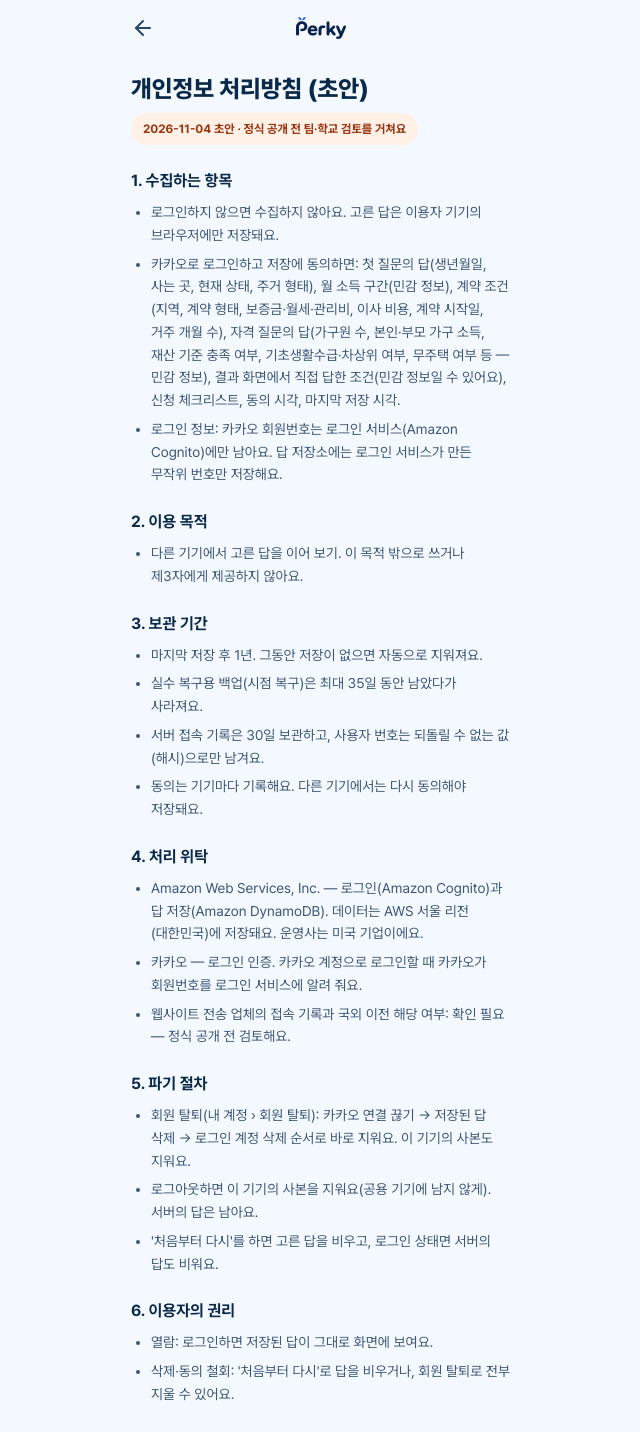
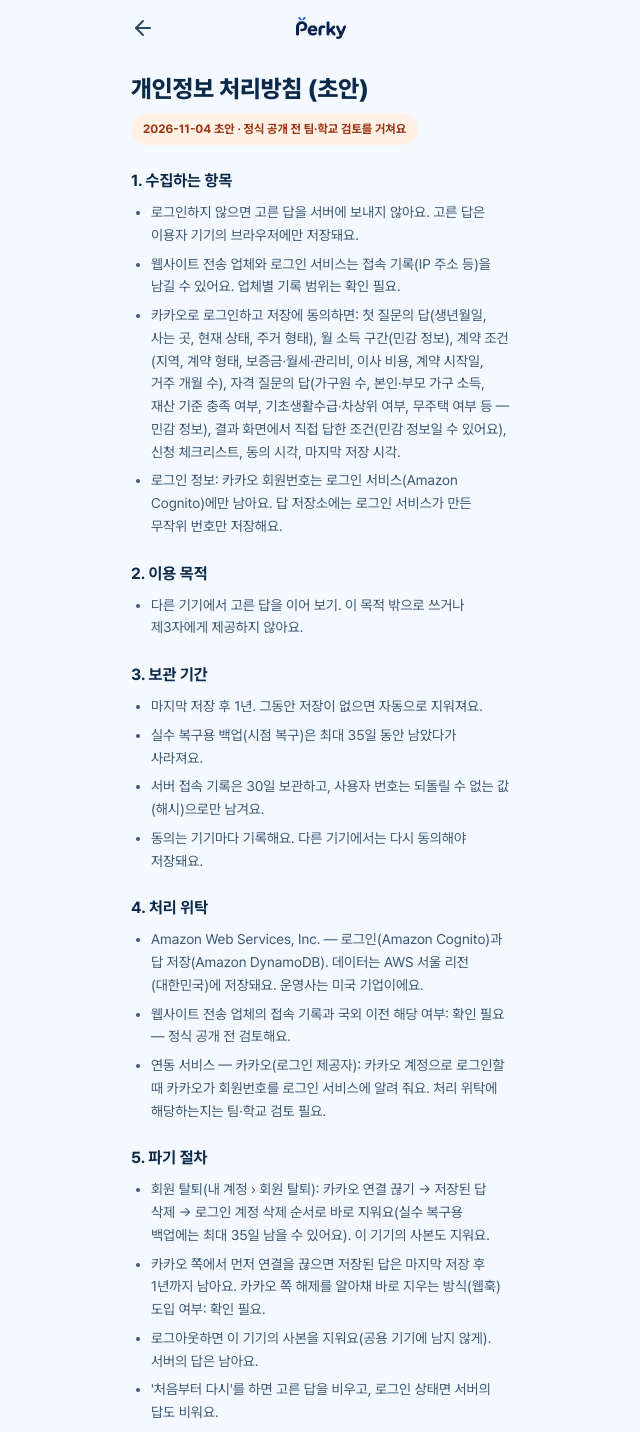
Before and after one commit to Campus-AX-Ton-wku/Wonvengers, a Next.js app in the folder apps/web/: page /privacy in a window 1280 px wide. Shown: the top 1432 px of the page, without its empty margins (319-959 px from the left). Built offline with nearby package versions, Linux system fonts and the light colour scheme; no server answers.

Commit message:
docs: 처리방침 — 로그인 전 수집 범위를 정확히, 카카오 쪽 연결 끊기·백업 보관 명시, PRD 비목표 개정, 웹훅 결정 항목 추가

```diff
--- a/apps/web/app/privacy/page.tsx
+++ b/apps/web/app/privacy/page.tsx
@@ -11,7 +11,8 @@ const SECTIONS: { title: string; items: string[] }[] = [
   {
     title: "1. 수집하는 항목",
     items: [
-      "로그인하지 않으면 수집하지 않아요. 고른 답은 이용자 기기의 브라우저에만 저장돼요.",
+      "로그인하지 않으면 고른 답을 서버에 보내지 않아요. 고른 답은 이용자 기기의 브라우저에만 저장돼요.",
+      "웹사이트 전송 업체와 로그인 서비스는 접속 기록(IP 주소 등)을 남길 수 있어요. 업체별 기록 범위는 확인 필요.",
       "카카오로 로그인하고 저장에 동의하면: 첫 질문의 답(생년월일, 사는 곳, 현재 상태, 주거 형태), 월 소득 구간(민감 정보), 계약 조건(지역, 계약 형태, 보증금·월세·관리비, 이사 비용, 계약 시작일, 거주 개월 수), 자격 질문의 답(가구원 수, 본인·부모 가구 소득, 재산 기준 충족 여부, 기초생활수급·차상위 여부, 무주택 여부 등 — 민감 정보), 결과 화면에서 직접 답한 조건(민감 정보일 수 있어요), 신청 체크리스트, 동의 시각, 마지막 저장 시각.",
       "로그인 정보: 카카오 회원번호는 로그인 서비스(Amazon Cognito)에만 남아요. 답 저장소에는 로그인 서비스가 만든 무작위 번호만 저장해요.",
     ],
@@ -33,14 +34,15 @@ const SECTIONS: { title: string; items: string[] }[] = [
     title: "4. 처리 위탁",
     items: [
       "Amazon Web Services, Inc. — 로그인(Amazon Cognito)과 답 저장(Amazon DynamoDB). 데이터는 AWS 서울 리전(대한민국)에 저장돼요. 운영사는 미국 기업이에요.",
-      "카카오 — 로그인 인증. 카카오 계정으로 로그인할 때 카카오가 회원번호를 로그인 서비스에 알려 줘요.",
-      "웹사이트 전송 업체의 접속 기록과 국외 이전 해당 여부: 확인 필요 — 정식 공개 전 검토해요.",
+            "웹사이트 전송 업체의 접속 기록과 국외 이전 해당 여부: 확인 필요 — 정식 공개 전 검토해요.",
+      "연동 서비스 — 카카오(로그인 제공자): 카카오 계정으로 로그인할 때 카카오가 회원번호를 로그인 서비스에 알려 줘요. 처리 위탁에 해당하는지는 팀·학교 검토 필요.",
     ],
   },
   {
     title: "5. 파기 절차",
     items: [
-      "회원 탈퇴(내 계정 › 회원 탈퇴): 카카오 연결 끊기 → 저장된 답 삭제 → 로그인 계정 삭제 순서로 바로 지워요. 이 기기의 사본도 지워요.",
+      "회원 탈퇴(내 계정 › 회원 탈퇴): 카카오 연결 끊기 → 저장된 답 삭제 → 로그인 계정 삭제 순서로 바로 지워요(실수 복구용 백업에는 최대 35일 남을 수 있어요). 이 기기의 사본도 지워요.",
+      "카카오 쪽에서 먼저 연결을 끊으면 저장된 답은 마지막 저장 후 1년까지 남아요. 카카오 쪽 해제를 알아채 바로 지우는 방식(웹훅) 도입 여부: 확인 필요.",
       "로그아웃하면 이 기기의 사본을 지워요(공용 기기에 남지 않게). 서버의 답은 남아요.",
       "'처음부터 다시'를 하면 고른 답을 비우고, 로그인 상태면 서버의 답도 비워요.",
     ],
@@ -49,7 +51,7 @@ const SECTIONS: { title: string; items: string[] }[] = [
     title: "6. 이용자의 권리",
     items: [
       "열람: 로그인하면 저장된 답이 그대로 화면에 보여요.",
-      "삭제·동의 철회: '처음부터 다시'로 답을 비우거나, 회원 탈퇴로 전부 지울 수 있어요.",
+      "삭제: '처음부터 다시'로 답을 비울 수 있어요(동의 철회는 아니에요). 동의 철회: 회원 탈퇴로 전부 지울 수 있어요. 탈퇴하지 않고 로그아웃한 채 다시 로그인하지 않으면 새로 저장되지 않아요.",
     ],
   },
   {
```
Also changed, not shown: 3 other files (tests, documents, lock files or other folders).
